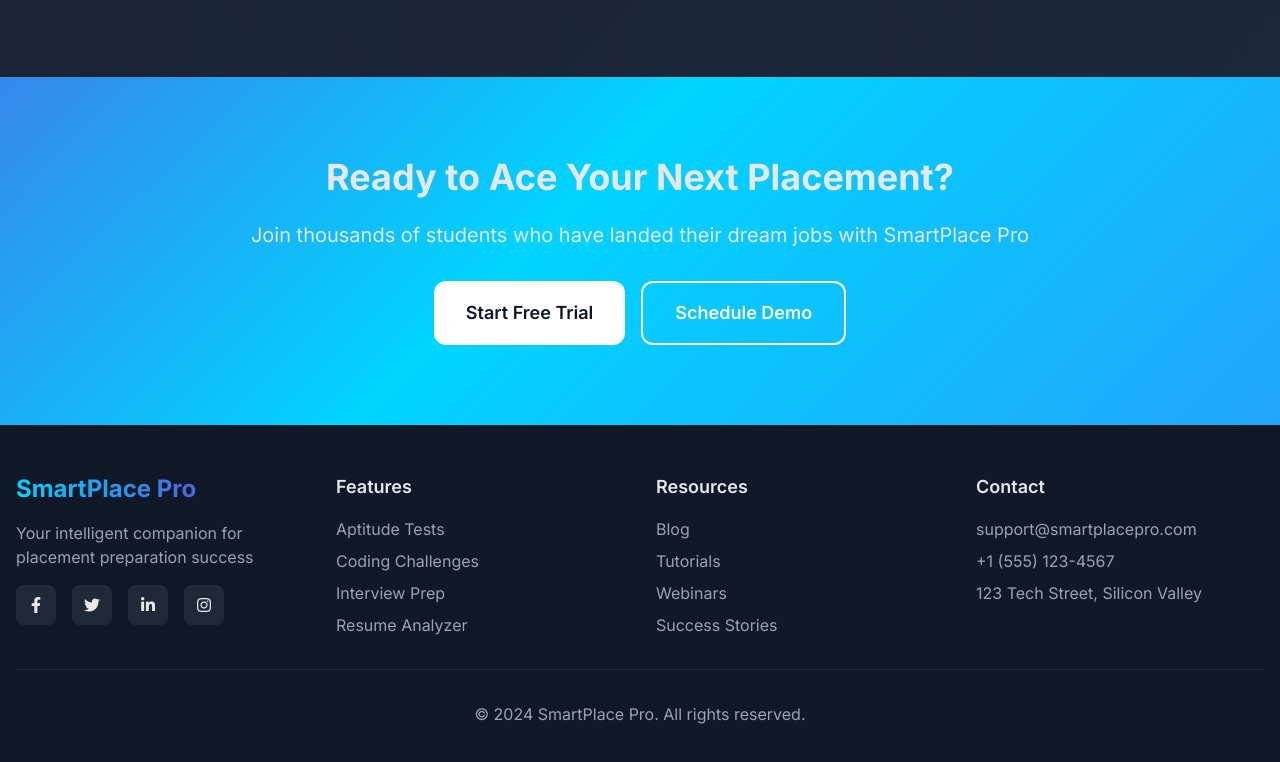
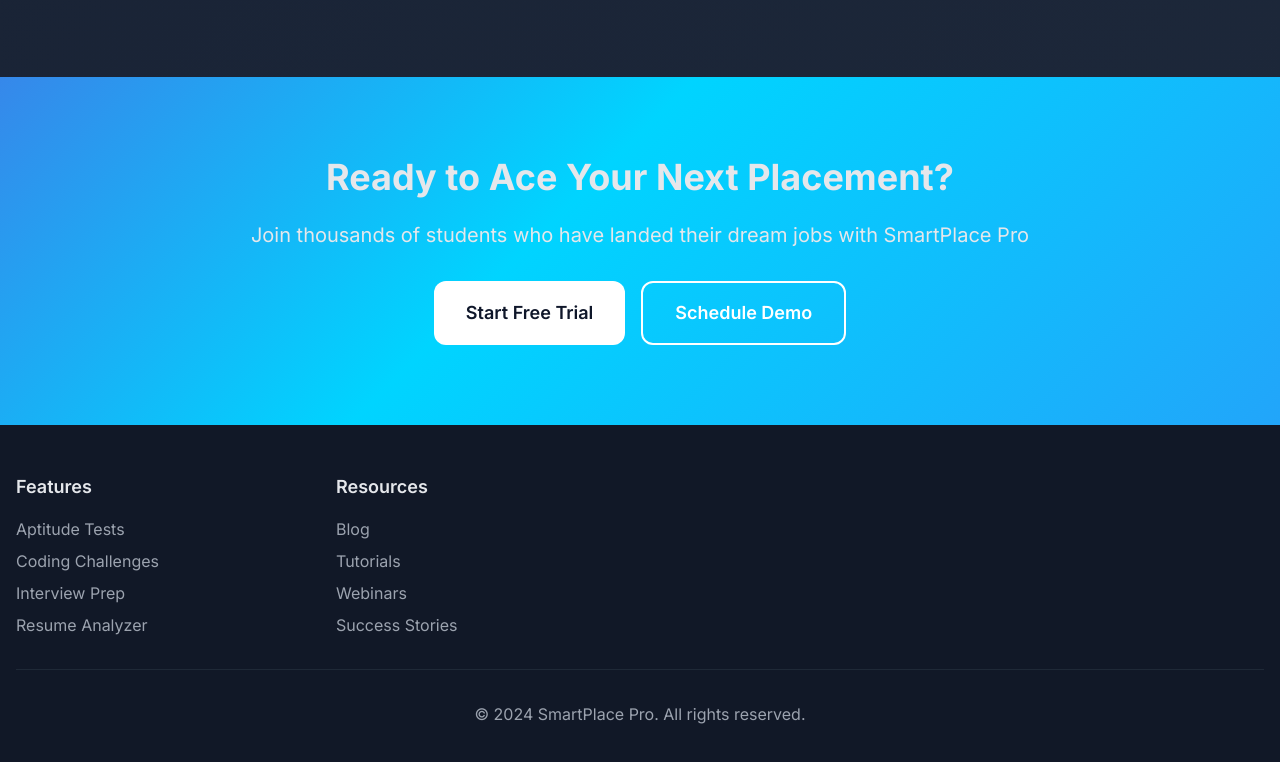
Before and after one commit to Shivamcode62/SmartPlace-Pro, a plain HTML site: page index.html in a window 1280 px wide. Shown: the part 4889-5651 px from the top of the page. Drawn offline with nearby package versions, Linux system fonts and the light colour scheme.

Commit message:
Update index.html

```diff
--- a/index.html
+++ b/index.html
@@ -533,26 +533,7 @@
     <footer class="bg-gray-900 py-12 px-4">
         <div class="max-w-7xl mx-auto">
             <div class="grid md:grid-cols-4 gap-8">
-                <div>
-                    <h3 class="text-2xl font-bold gradient-text bg-gradient-to-r from-primary to-secondary bg-clip-text text-transparent mb-4">
-                        SmartPlace Pro
-                    </h3>
-                    <p class="text-gray-400 mb-4">Your intelligent companion for placement preparation success</p>
-                    <div class="flex space-x-4">
-                        <a href="#" class="w-10 h-10 bg-gray-800 rounded-lg flex items-center justify-center hover:bg-primary">
-                            <i class="fab fa-facebook-f"></i>
-                        </a>
-                        <a href="#" class="w-10 h-10 bg-gray-800 rounded-lg flex items-center justify-center hover:bg-primary">
-                            <i class="fab fa-twitter"></i>
-                        </a>
-                        <a href="#" class="w-10 h-10 bg-gray-800 rounded-lg flex items-center justify-center hover:bg-primary">
-                            <i class="fab fa-linkedin-in"></i>
-                        </a>
-                        <a href="#" class="w-10 h-10 bg-gray-800 rounded-lg flex items-center justify-center hover:bg-primary">
-                            <i class="fab fa-instagram"></i>
-                        </a>
-                    </div>
-                </div>
+
 
                 <div>
                     <h4 class="text-lg font-semibold mb-4">Features</h4>
@@ -574,14 +555,7 @@
                     </ul>
                 </div>
 
-                <div>
-                    <h4 class="text-lg font-semibold mb-4">Contact</h4>
-                    <ul class="space-y-2 text-gray-400">
-                        <li>support@smartplacepro.com</li>
-                        <li>+1 (555) 123-4567</li>
-                        <li>123 Tech Street, Silicon Valley</li>
-                    </ul>
-                </div>
+
             </div>
 
             <div class="border-t border-gray-800 mt-8 pt-8 text-center text-gray-400">
```
